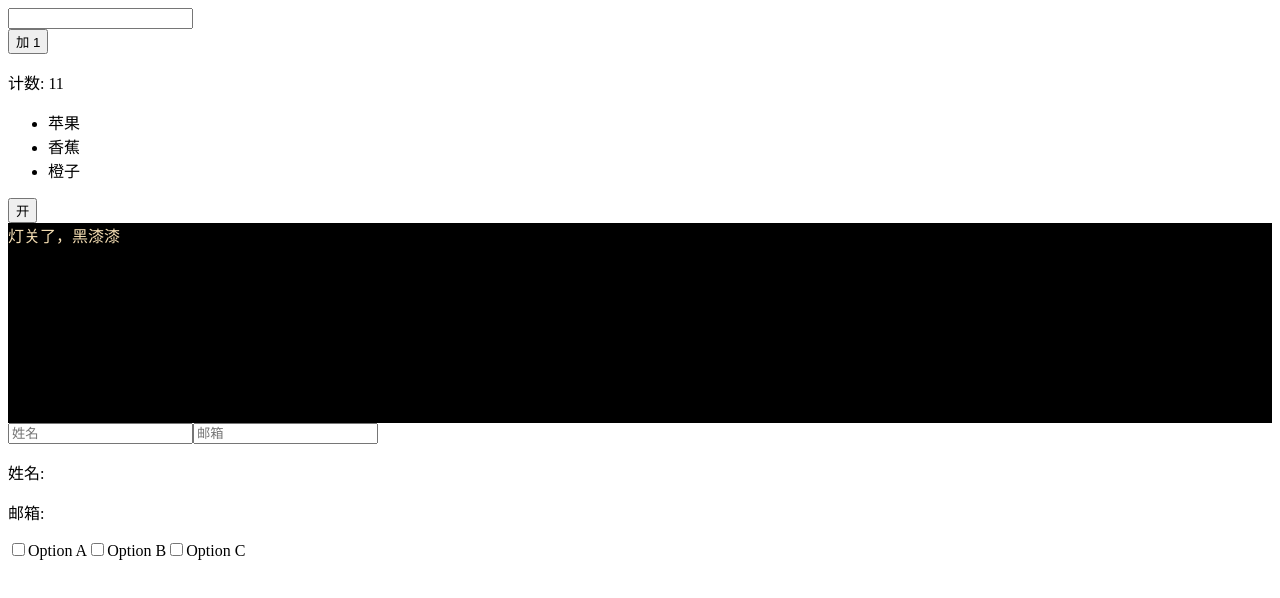
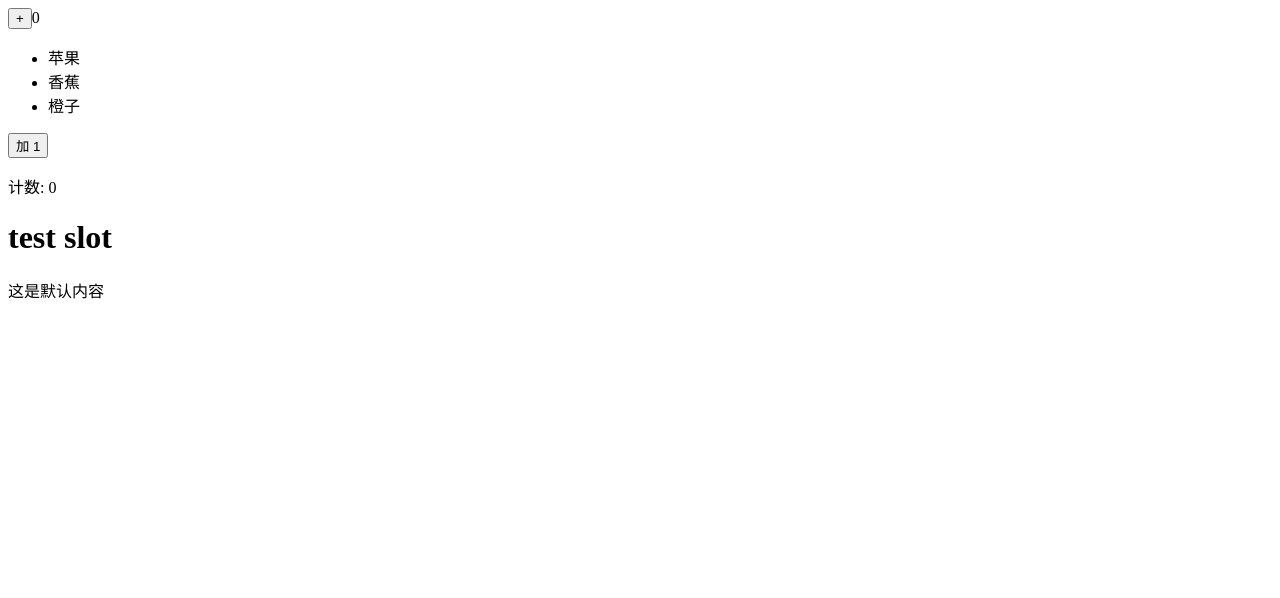
Before and after one commit to pe-3/react-vue, a Vue app: page / in a window 1280 px wide. Shown: the top 598 px of the page. Built offline with nearby package versions, Linux system fonts and the light colour scheme.

Commit message:
feat: 给子组件添加 props 缓存

```diff
--- a/src/App.js
+++ b/src/App.js
@@ -1,4 +1,4 @@
-import { forwardVue } from "./Vue";
+import Vue, { forwardVue } from "./Vue";
 import { provide } from './Vue/provider';
 
 import MyInput from "./examples/MyInput";
@@ -7,27 +7,45 @@ import ItemList from "./examples/ItemList";
 import Toggle from "./examples/Toggle";
 import UserInfo from "./examples/UserInfo";
 import CheckboxGroup from "./examples/CheckboxGroup";
+import TestSlot from './examples/TestSlot';
 
 const App = forwardVue(
   {
     name: 'App',
     mounted() {
-      console.log(this.$children);
-      console.log(this.$refs);
+    },
+    data() {
+      return {
+        count: 0
+      }
     },
     setup() {
       provide('name', 'zhangsan');
+    },
+    methods: {
+      increment() {
+        this.count ++;
+      },
+      decrement() {
+        this.count --;
+      }
+    },
+    mounted() {
+      console.log(this.$option.name, 'mounted', 'saxsaxasx');
     }
   },
-  ({ $refs }) => {
+  (vm) => {
+    const { count, increment } = vm;
+
     return (
       <div>
-        <MyInput ref={$refs.set('my-input')}/>
-        <Counter initcount={11} />
+        <button onClick={increment}>+</button>
+        <span>{ count }</span>
         <ItemList />
-        <Toggle />
-        <UserInfo />
-        <CheckboxGroup />
+        <Counter />
+        <TestSlot>
+          这是默认内容
+        </TestSlot>
       </div>
     );
   }
--- a/src/Vue/events.js
+++ b/src/Vue/events.js
@@ -3,33 +3,33 @@ import { markRaw } from 'vue';
 export default function mountEvents(vm, events) {
   Object.assign(vm, {
     $events: markRaw(events),
-    $emit: (ev, ...args) => {
+    $emit: markRaw((ev, ...args) => {
       const $events = vm.$events;
       if ($events[ev]) {
         $events[ev].forEach((cb) => typeof cb === "function" && cb(...args));
       }
-    }, // 将在组件上下文中定义
-    $on: (ev, cb) => {
+    }), // 将在组件上下文中定义
+    $on: markRaw((ev, cb) => {
       const $events = vm.$events;
       if ($events[ev]) {
         $events[ev].push(cb);
       } else {
         $events[ev] = [cb];
       }
-    }, // 事件监听需要自己实现，Vue 3 建议使用提供/注入机制或 EventEmitter
-    $off: (ev, cb) => {
+    }), // 事件监听需要自己实现，Vue 3 建议使用提供/注入机制或 EventEmitter
+    $off: markRaw((ev, cb) => {
       const $events = vm.$events;
       if ($events[ev]) {
         if (cb) $events[ev].splice($events[ev].indexOf(cb), 1);
         else delete $events[ev];
       }
-    }, // 移除事件监听器需要自己实现
-    $once: (ev, cb) => {
+    }), // 移除事件监听器需要自己实现
+    $once: markRaw((ev, cb) => {
       const once = (...args) => {
         cb(...args);
         vm.$off(ev, once);
       };
       vm.$on(ev, once);
-    }
+    })
   })
 }
--- a/src/Vue/index.js
+++ b/src/Vue/index.js
@@ -11,7 +11,7 @@ import React, {
   useRef
 } from "react";
 
-import { set, omit } from "lodash";
+import { set, omit, isEqualWith } from "lodash";
 
 import defineProps from "./props";
 import Refs from "./refs";
@@ -51,36 +51,41 @@ const useVueInstance = (option) => {
 
   const vm = useMemo(() => {
     const vm = reactive({
-      $data: null, // ok
-      $props: null, // ok
-      $attrs: reactive(attrs), // ok
-      $option: markRaw(option), // ok
+      $data: null,
+      $props: null,
+      $attrs: reactive(attrs),
+      $option: markRaw(option),
 
-      $slots: markRaw(slots), // ok
-      $scopedSlots: markRaw(scopedSlots), // ok
+      $slots: markRaw(slots),
+      $scopedSlots: markRaw(scopedSlots),
 
-      $el: null, // ok
+      $el: null,
 
       // build-vm-tree 去 assing 这些属性
       $root: null,
       $parent: null,
       $children: null,
 
+      $events: null,
+      $emit: null,
+      $on: null,
+      $off: null,
+      $once: null,
+
       $refs: markRaw(new Refs()), // refs 相关逻辑 ok
 
-      $watch: (source, cb, option) => watch(source, cb, option), // ok
-      $set: set, // ok
-      $delete: (source, key) => omit(source, [key]), // ok
+      $watch: (source, cb, option) => watch(source, cb, option),
+      $set: set,
+      $delete: (source, key) => omit(source, [key]),
 
-      $nextTick: () => nextTick(), // ok
-      $forceUpdate: rerender, // ok
+      $nextTick: () => nextTick(),
+      $forceUpdate: rerender,
       $mount: () => {
         throw new Error(
           `不能调用 $mount 方法用于挂载，渲染还是基于 react，请走 react 的渲染链路`
         );
       },
 
-      // provide, inject
       provider: markRaw({})
     });
 
@@ -102,7 +107,6 @@ const useVueInstance = (option) => {
       methods: option.methods || {},
       setup: option.setup
     })
-
 
     // life-hook: 挂载前
     nextTick(() => {
@@ -152,7 +156,7 @@ const useVueInstance = (option) => {
       stop && stop(); // 卸载时，销毁对 vm 的监听
       vm.$emit(LifeHooks.unmounted);
     }
-  }, [option])
+  }, [])
 
   // todo: 属性消失或添加做处理
   // 稳定时候的处理 prod 模式下
@@ -320,11 +324,11 @@ export function forwardVue(
     })
   })
 
-  // 便携配置 props
+  // props 配置
   const defineProps = options.props;
   delete options.props;
 
-  return forwardRef((props, ref) => (
+  return React.memo(forwardRef((props, ref) => (
     <Vue
       ref={ref}
       props={props}
@@ -333,5 +337,12 @@ export function forwardVue(
     >
       <Template />
     </Vue>
-  ))
+  )), (oldProps, newProps) => {
+    // 缓存子组件，避免重复渲染
+    return isEqualWith(oldProps, newProps, (oldVal, newVal) => {
+      if (typeof oldVal === 'function' && typeof newVal === 'function' && oldVal.toString() === newVal.toString()) {
+        return true;
+      }
+    })
+  });
 }
--- a/src/Vue/props.js
+++ b/src/Vue/props.js
@@ -82,5 +82,11 @@ export default function defineProps(propsConfig = {}, externalProps = {}) {
     }
   });
 
+  // 挂载默认插槽
+  if (attrs.children) {
+    slots["default"] = attrs.children;
+    delete attrs.children;
+  }
+
   return { props: parsedProps, attrs: attrs, events, slots, scopedSlots };
 }
--- a/src/examples/ItemList.js
+++ b/src/examples/ItemList.js
@@ -4,11 +4,13 @@ import { ref } from 'vue';
 const ItemList = forwardVue(
   {
     name: 'ItemList',
-    setup(props) {
-      const items = ref(['苹果', '香蕉', '橙子']);
+    data() {
       return {
-        items
-      };
+        items: ['苹果', '香蕉', '橙子']
+      }
+    },
+    mounted() {
+      console.log(this.$root.$el, 'ItemList mounted');
     }
   },
   (vm) => {
--- /dev/null
+++ b/src/examples/TestSlot.js
@@ -0,0 +1,20 @@
+import Vue, { forwardVue } from "../Vue";
+
+export default forwardVue(
+  {
+    name: "TestSlot",
+    setup() {
+      return {
+        name: "zhangsan",
+      };
+    },
+  },
+  () => {
+    return (
+      <div>
+        <h1>test slot</h1>
+        <Vue.slot>default children</Vue.slot>
+      </div>
+    );
+  }
+)
```
